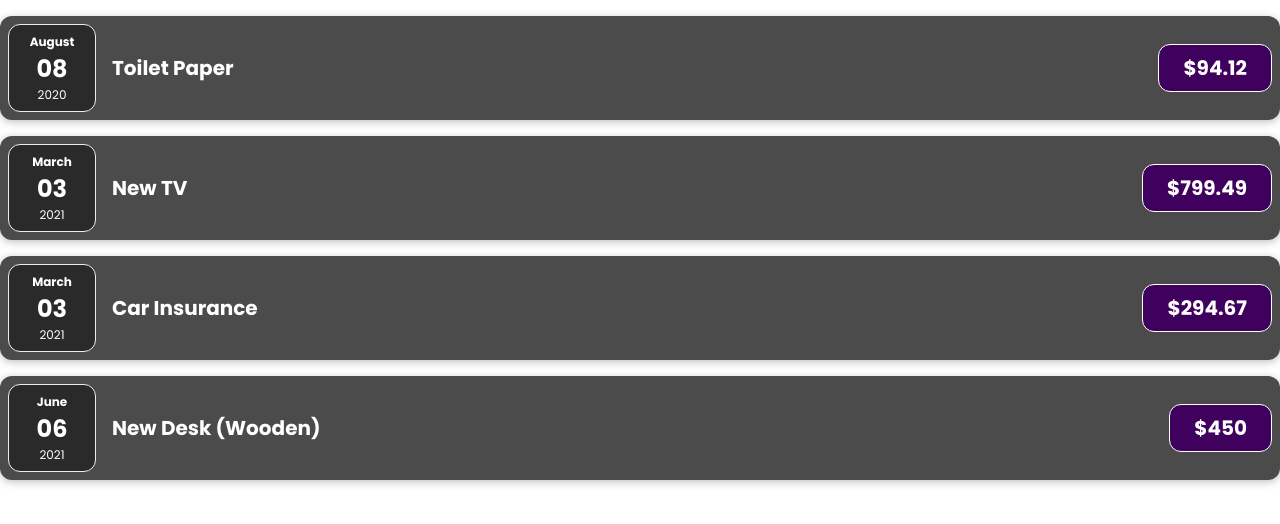
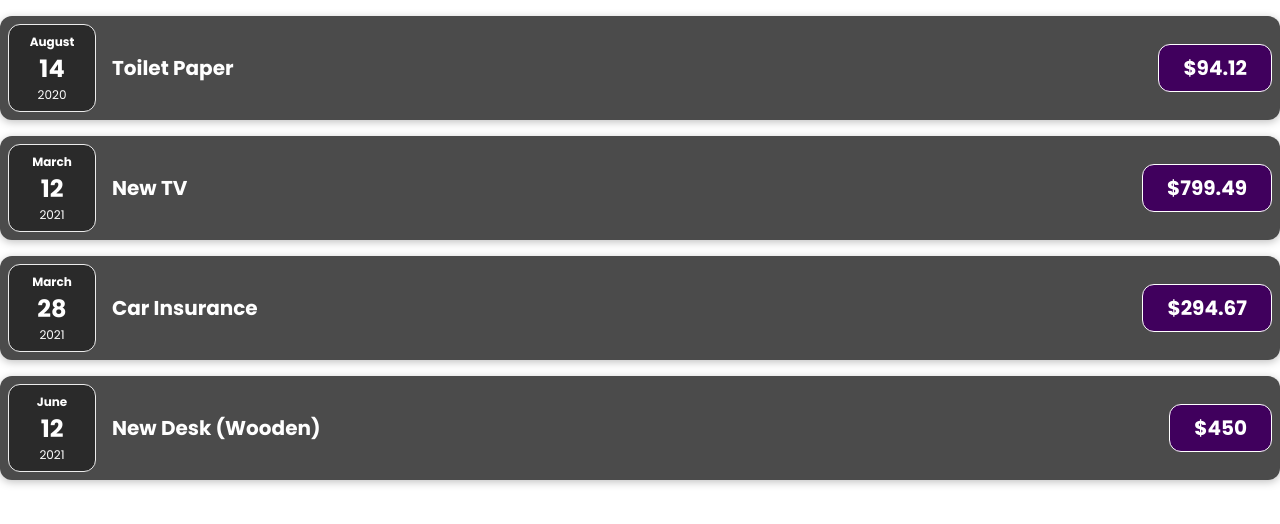
Before and after one commit to CemEkiz/expense-tracker, a React (Vite) app: page / in a window 1280 px wide. Shown: the top 524 px of the page. Built offline with nearby package versions, Linux system fonts and the light colour scheme.

Commit message:
update the props names to make them more pedagocial

```diff
--- a/src/App.jsx
+++ b/src/App.jsx
@@ -26,23 +26,23 @@ const App = () => {
   return (
     <div>
       <ExpenseItem
-        title={expenses[0].title}
-        amount={expenses[0].amount}
+        name={expenses[0].title}
+        price={expenses[0].amount}
         date={expenses[0].date}
       />
       <ExpenseItem
-        title={expenses[1].title}
-        amount={expenses[1].amount}
+        name={expenses[1].title}
+        price={expenses[1].amount}
         date={expenses[1].date}
       />
       <ExpenseItem
-        title={expenses[2].title}
-        amount={expenses[2].amount}
+        name={expenses[2].title}
+        price={expenses[2].amount}
         date={expenses[2].date}
       />
       <ExpenseItem
-        title={expenses[3].title}
-        amount={expenses[3].amount}
+        name={expenses[3].title}
+        price={expenses[3].amount}
         date={expenses[3].date}
       />
     </div>
--- a/src/components/ExpenseDate.jsx
+++ b/src/components/ExpenseDate.jsx
@@ -1,9 +1,9 @@
 import './ExpenseDate.css';
 
 const ExpenseDate = props => {
-  const month = props.date.toLocaleString('en-US', { month: 'long' });
-  const day = props.date.toLocaleString('en-US', { month: '2-digit' });
-  const year = props.date.toLocaleString('en-US', { year: 'numeric' });
+  const month = props.calendar.toLocaleString('en-US', { month: 'long' });
+  const day = props.calendar.toLocaleString('en-US', { day: '2-digit' });
+  const year = props.calendar.toLocaleString('en-US', { year: 'numeric' });
 
   return (
     <div className='expense-date'>
--- a/src/components/ExpenseItem.jsx
+++ b/src/components/ExpenseItem.jsx
@@ -4,10 +4,10 @@ import ExpenseDate from './ExpenseDate';
 const ExpenseItem = props => {
   return (
     <div className='expense-item'>
-      <ExpenseDate date={props.date} />
+      <ExpenseDate calendar={props.date} />
       <div className='expense-item__description'>
-        <h2>{props.title}</h2>
-        <div className='expense-item__price'>${props.amount}</div>
+        <h2>{props.name}</h2>
+        <div className='expense-item__price'>${props.price}</div>
       </div>
     </div>
   );
```
